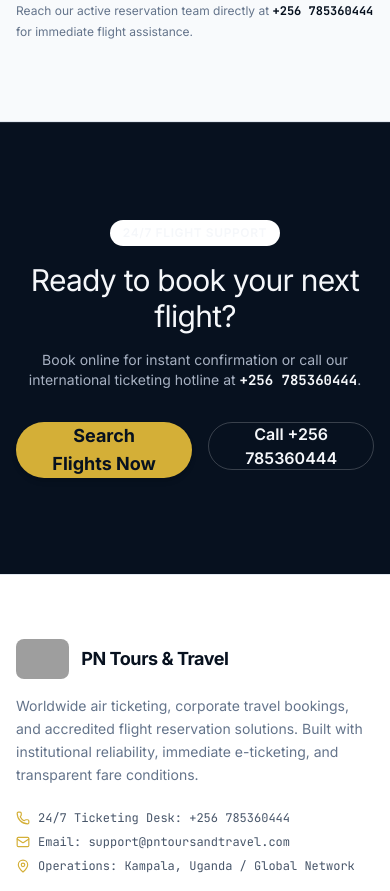
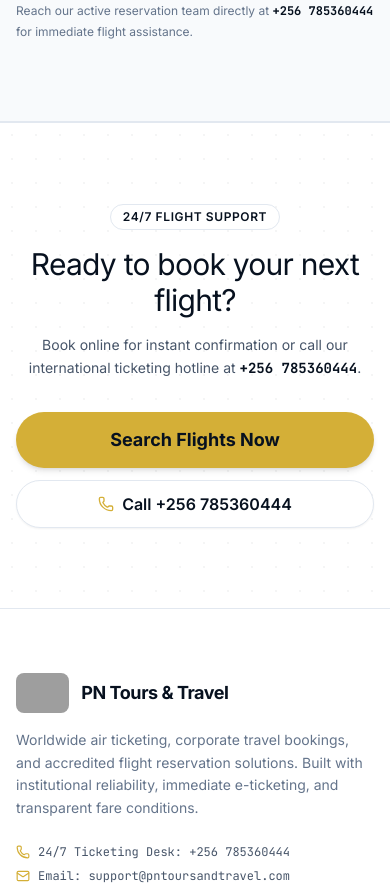
Before and after one commit to PnToursandTravel/Air-Ticketing, a Next.js app: page / in a window 390 px wide. Shown: the part 9740-10631 px from the top of the page. Built offline with nearby package versions, Linux system fonts and the light colour scheme; grey boxes are pictures that could not be loaded.

Commit message:
fix(home): update pre-footer CTA section to clean white canvas with responsive buttons

```diff
--- a/app/page.tsx
+++ b/app/page.tsx
@@ -12,6 +12,7 @@
   Filter,
   CheckCircle2,
   PhoneCall,
+  Phone,
   ArrowRight,
   TrendingDown,
   Award,
@@ -576,27 +577,38 @@
         </div>
       </section>
 
-      {/* Pre-footer CTA Band Dark (#0a0b0d) */}
-      <section className="bg-surface-dark text-on-dark py-24 px-4 sm:px-8 border-t border-white/10 text-center space-y-6">
-        <div className="max-w-2xl mx-auto space-y-4">
-          <Badge variant="pill-dark" className="border-white/20">
+      {/* Pre-footer CTA Band */}
+      <section className="bg-canvas text-ink py-20 sm:py-24 px-4 sm:px-8 border-t border-hairline text-center relative overflow-hidden">
+        {/* Subtle geometric dot pattern */}
+        <div className="absolute inset-0 bg-[radial-gradient(#07111f12_1px,transparent_1px)] [background-size:24px_24px] pointer-events-none opacity-60" />
+
+        <div className="max-w-2xl mx-auto space-y-4 relative z-10">
+          <Badge variant="pill">
             24/7 Flight Support
           </Badge>
-          <h2 className="text-3xl sm:text-5xl font-normal font-sans tracking-tight text-on-dark">
+          <h2 className="text-3xl sm:text-4xl lg:text-5xl font-normal font-sans tracking-tight text-ink">
             Ready to book your next flight?
           </h2>
-          <p className="text-sm text-on-dark-soft max-w-lg mx-auto">
-            Book online for instant confirmation or call our international ticketing hotline at <span className="font-mono text-on-dark font-bold">+256 785360444</span>.
+          <p className="text-sm sm:text-base text-body max-w-lg mx-auto leading-relaxed">
+            Book online for instant confirmation or call our international ticketing hotline at{" "}
+            <a href="tel:+256785360444" className="font-mono text-ink hover:text-primary font-bold transition-colors">
+              +256 785360444
+            </a>.
           </p>
-          <div className="pt-4 flex justify-center gap-4">
-            <a href="#flight-search">
-              <Button variant="pill-cta">
+          <div className="pt-4 flex flex-col sm:flex-row items-stretch sm:items-center justify-center gap-3 sm:gap-4 max-w-md mx-auto sm:max-w-none">
+            <a href="#flight-search" className="w-full sm:w-auto">
+              <Button variant="pill-cta" className="w-full justify-center min-h-[48px] shadow-md">
                 Search Flights Now
               </Button>
             </a>
-            <a href="tel:+256785360444">
-              <Button variant="outline-on-dark" size="lg">
-                Call +256 785360444
+            <a href="tel:+256785360444" className="w-full sm:w-auto">
+              <Button
+                variant="secondary-light"
+                size="lg"
+                className="w-full justify-center min-h-[48px] border border-hairline hover:border-primary/50 shadow-sm flex items-center space-x-2"
+              >
+                <Phone className="w-4 h-4 text-primary" />
+                <span>Call +256 785360444</span>
               </Button>
             </a>
           </div>
--- a/components/ui/Badge.tsx
+++ b/components/ui/Badge.tsx
@@ -16,7 +16,7 @@
 
   const variantStyles = {
     pill: "bg-surface-card text-ink border border-hairline",
-    "pill-dark": "bg-surface-card text-on-dark border border-hairline",
+    "pill-dark": "bg-surface-dark text-on-dark border border-white/20",
     "semantic-up": "bg-semantic-up/15 text-semantic-up border border-semantic-up/30",
     "semantic-down": "bg-semantic-down/15 text-semantic-down border border-semantic-down/30",
     primary: "bg-primary/15 text-primary border border-primary/30",
```
